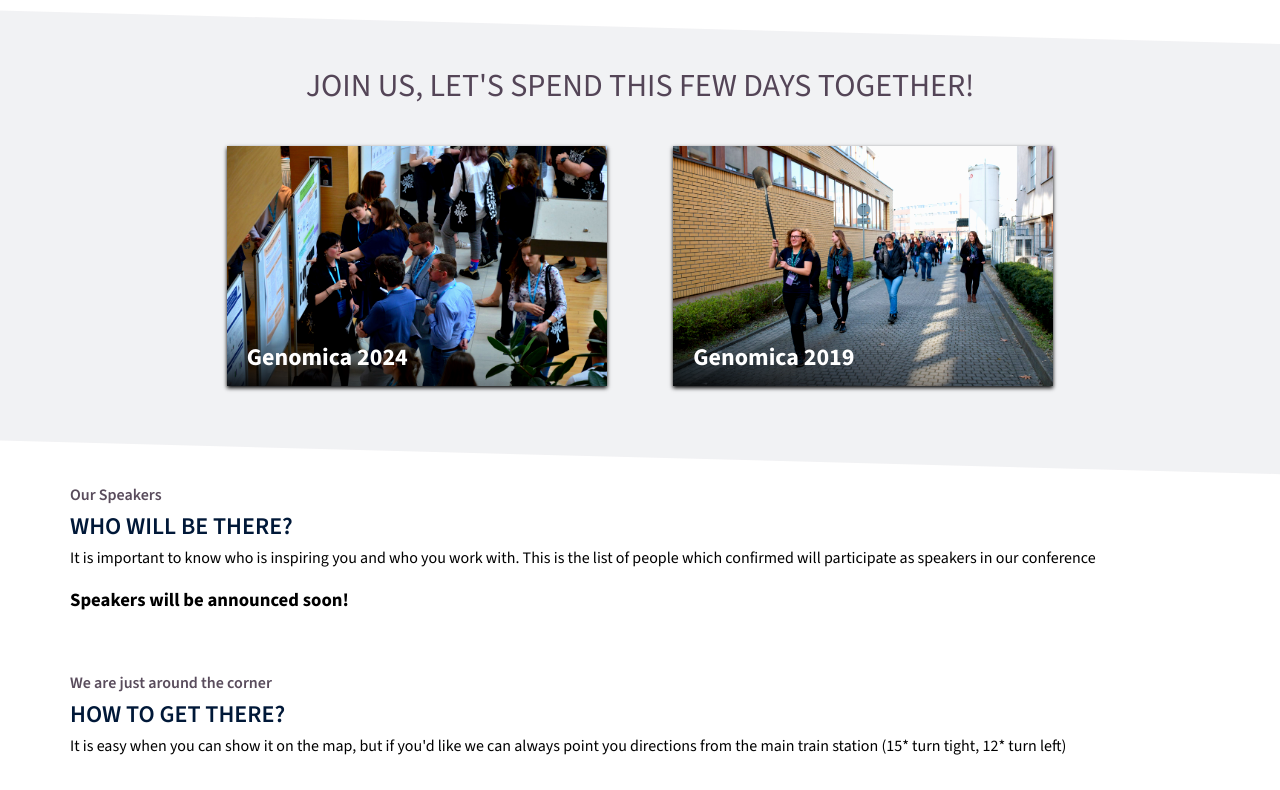
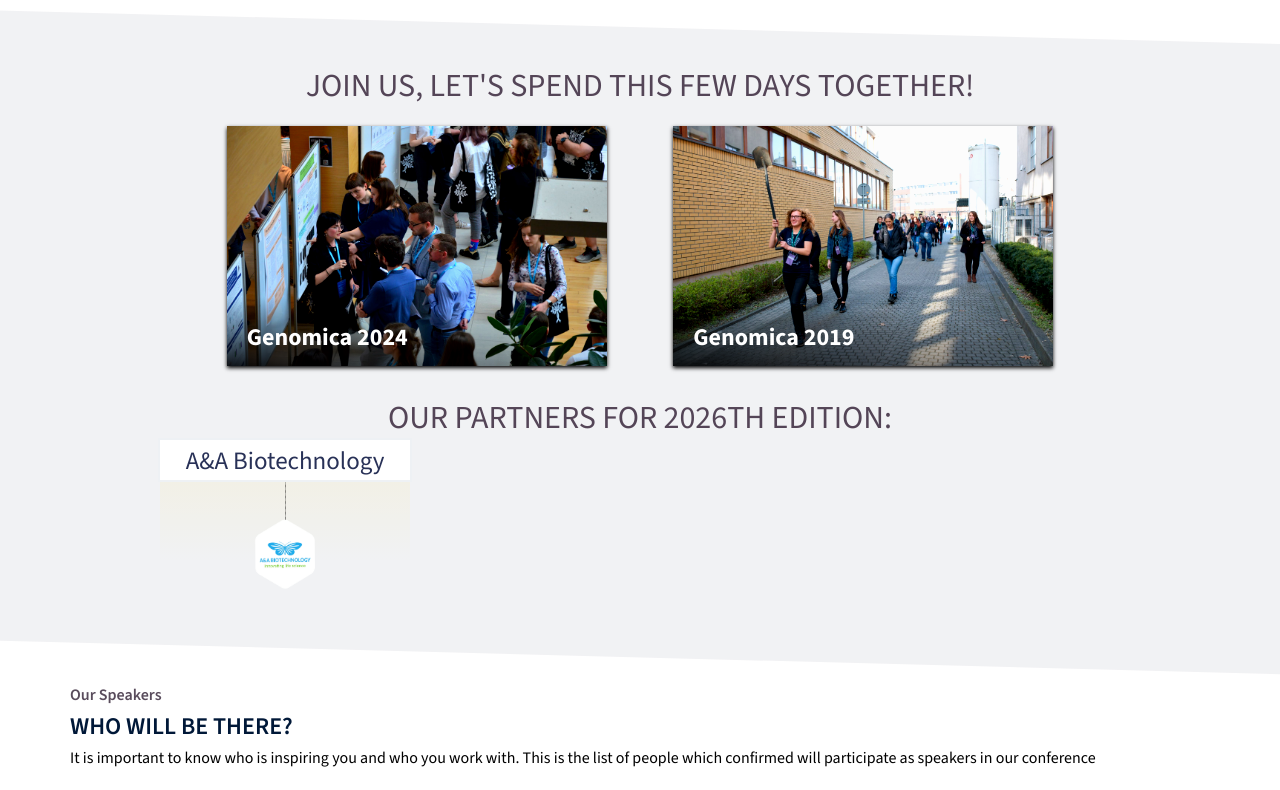
Before and after one commit to tzmcion/genomica, a React (Create React App) app: page / in a window 1280 px wide. Shown: the part 960-1750 px from the top of the page. Built offline with nearby package versions, Linux system fonts and the light colour scheme; the HTML template or start-up script is replaced by a standard one.

Commit message:
changes some

```diff
--- a/src/Components/BGCanvas/BGCanvas.js
+++ b/src/Components/BGCanvas/BGCanvas.js
@@ -35,10 +35,10 @@ export default function BGCanvas({src,width,height,options = default_options, cl
   },[src])
 
   useEffect(()=>{
-    if(file_blob && canvas_ref.current && options){
+    if(file_blob && canvas_ref.current && options && animator == null){
       set_animator(new Canvas_manager(canvas_ref.current,dimensions.width,dimensions.height,file_blob,options));
     }
-  },[dimensions,file_blob,options]);
+  },[dimensions,file_blob,options, animator]);
 
   useEffect(()=>{
     return () => {animator && animator.destroy();}
--- a/src/Components/BGCanvas/CanvasManager/Rope.js
+++ b/src/Components/BGCanvas/CanvasManager/Rope.js
@@ -109,8 +109,8 @@ class Rope{
         for(let a = 0; a < this.points.length; a++){
             const point = this.points[a];
             if(point.is_on_point(x,y,1)){
-                point.px = point.x + 7;
-                point.py = point.y + 7;
+                point.px = point.x + 10;
+                point.py = point.y + 10;
                 break;
             }
         }
--- a/src/Components/BGCanvas/CanvasManager/cnavas_manager.js
+++ b/src/Components/BGCanvas/CanvasManager/cnavas_manager.js
@@ -22,7 +22,9 @@ class canvas_manager{
             this.ropes.map(rope => rope.update(this.width,this.height))
         }
         this.__private_start_animation = this.__private_start_animation.bind(this);
-        this.__private_start_animation();
+        if(this.animation_id == 0){
+            this.__private_start_animation();
+        }
     }
 
     /**
--- a/src/Components/HomeData/HomeData.js
+++ b/src/Components/HomeData/HomeData.js
@@ -16,6 +16,9 @@ import img_2019_4 from "../../Assets/past_editions/e_2023_4.jpg";
 import img_2019_5 from "../../Assets/past_editions/e_2023_5.jpg";
 import img_2019_6 from "../../Assets/past_editions/e_2023_6.jpg";
 
+import Sponsor from '../Sponsor/Sponsor';
+import aa_bio from '../../Assets/program/sponsor_aa_biotechnology_2.png'
+
 export default function HomeData() {
   return (
     <div className='HomeData'>
@@ -25,6 +28,12 @@ export default function HomeData() {
                 <PhotoCard img={[img1,img2, img3, img4, img5, img6]} big_title={"Genomica 2024"} title={"Our edition from callendar year 2024"} />
                 <PhotoCard img={[img_2019_1,img_2019_2,img_2019_3,img_2019_4,img_2019_5,img_2019_6]} big_title={"Genomica 2019"} title={"Far Far away in 2019 ;)"} />
             </div>
+            <h1>Our partners for 2026th edition:</h1>
+            <div className='Sponsors-List'>
+              <Sponsor title={'A&A Biotechnology'} image={aa_bio} link="https://aabiot.com" />
+              {/* <Sponsor title={'Eppendorf'} image={ependorf} link="https://www.eppendorf.com" /> */}
+              {/* <Sponsor title='KNSB InSilico' image={inSilico} link="https://insilico.knsb.pl" /> */}
+            </div>
         </div>
     </div>
   )
--- a/src/Components/HomeData/HomeData.scss
+++ b/src/Components/HomeData/HomeData.scss
@@ -1,6 +1,6 @@
 .HomeData{
     position: relative;
-    height:400px;
+    height:600px;
     padding-top: 30px;
     &::after{
         content: '';
@@ -28,9 +28,10 @@
         }
         .HomeData-Register-Fast{
             width:1140px;
-            margin: 40px auto;
+            margin: 20px auto;
             height:300px;
             border-radius: 2px;
+            margin-bottom: -30px;
             display: flex;
             flex-direction: row;
             justify-content: space-evenly;
--- a/src/Components/Map/Map.js
+++ b/src/Components/Map/Map.js
@@ -11,7 +11,7 @@ export default function Map() {
         <TitleComponent>
           <h5>We are just around the corner</h5>
           <h2>How to get there?</h2>
-          <h4>It is easy when you can show it on the map, but if you'd like we can always point you directions from the main train station (15* turn tight, 12* turn left)</h4>
+          <h4>Don't get lost in a big city like Cracow, we will miss you if you do :-c</h4>
         </TitleComponent>
         <div className='Map-Container'>
             <div className='Map-Data'>
--- a/src/Components/Sponsor/Sponsor.js
+++ b/src/Components/Sponsor/Sponsor.js
@@ -4,17 +4,17 @@ import './Sponsor.scss'
 
 export default function Sponsor({image,title, link}) {
     const options = {...RopeOptions};
-    options.obj_width = 2;
-    options.quantity = 10;
+    options.obj_width = 0.5;
+    options.quantity = 13;
     options.gravity = 0.35;
-    options.color = 'rgba(0,0,0,0)';
+    options.color = 'rgba(0,0,0,0.5)';
 
     return (
       <a href={link} target="_blank" rel="noopener noreferrer" className="Sponsor-Link">
         <div className='Sponsor'>
           <h2>{title}</h2>
           <div className='Rope_Sponsor'>
-            <RopeImage width={250} height={150} src={image} options={options} />
+            <RopeImage width={300} height={200} src={image} options={options} />
           </div>
         </div>
       </a>
--- a/src/Components/Sponsor/Sponsor.scss
+++ b/src/Components/Sponsor/Sponsor.scss
@@ -6,7 +6,7 @@
 
     &:hover {
       transform: scale(1.05);
-      box-shadow: 0 4px 12px rgba(0, 0, 0, 0.2);
+      // box-shadow: 0 4px 12px rgba(0, 0, 0, 0.2);
     }
   }
 
@@ -16,6 +16,7 @@
     flex-direction: column;
     align-items: center;
     justify-content: center;
+    background: linear-gradient(#ffd00017, transparent, transparent);
     h2 {
       margin: 0;
       padding: 0;
@@ -27,7 +28,7 @@
       justify-content: center;
       text-align: center;
       color: #283157;
-      background-color: #fffaf5;
+      background-color: #ffffff;
       font-weight: 500;
       border: 2px double rgba(14, 51, 94, 0.068);
       z-index: 1;
@@ -36,6 +37,5 @@
     canvas {
       transform: translateY(-20px);
       z-index: 0;
-      background: linear-gradient(#ffd00017, transparent);
     }
   }
--- a/src/Pages/Attachments/Attachments.js
+++ b/src/Pages/Attachments/Attachments.js
@@ -25,13 +25,12 @@ export default function Attachments() {
             <p></p>
             <a href="https://drive.google.com/file/d/19uqL3oknAzRIDj-KYoIu3Jw6X19baFJn/view?usp=sharing" target='_blank'>Abstract template [EN]</a>
 
+        <h3>Participation in the conference will involve a fee, the amount of which will be announced soon. The fee will include:</h3>
         <ul>
-        <h3>The conference fee is 120 PLN and includes:</h3>
-        <li>Conference packages (containing T-shirts, bags, folders, pens, and sponsor materials)</li>
-        <li>A two-course lunch on Saturday</li>
-        <li>Sandwiches, drinks, and sweet snacks during coffee breaks</li>
-        <li>Participation diplomas and certificates</li>
-        <h4>For an additional fee of 30 PLN, you can also purchase lunch for Sunday. In that case, the total conference fee is 150 PLN.</h4>
+            <li>Conference packages (containing T-shirts, bags, folders, pens, and sponsor materials)</li>
+            <li>A two-course lunch on Saturday</li>
+            <li>Sandwiches, drinks, and sweet snacks during coffee breaks</li>
+            <li>Participation diplomas and certificates</li>
         </ul>
         </div>
     )
--- a/src/Pages/RODO/Rodo.js
+++ b/src/Pages/RODO/Rodo.js
@@ -28,11 +28,12 @@ export default function Rodo() {
 
   return (
     <div className='Rodo'>
+        <h2>Downloads Section:</h2>
         <ul>
-            <li><a href="/Klauzula informacyjna - załącznik do Regulaminu Konferencji_MT(07.01.2025) (2).docx" download>RODO 10th edition</a></li>
-            <li><a href="/Regulations_9.pdf" download >Regulations 9th edition</a></li>
-            <li><a href="/Regulations_8.txt" download >Regulations 8th edition</a></li>
-            <li><a href="/Rodo.txt" download >RODO</a></li>
+            <li><a href="/Klauzula informacyjna - załącznik do Regulaminu Konferencji_MT(07.01.2025) (2).docx" download><span className='Curr_doc'>(Valid document)</span> RODO 10th edition</a></li>
+            <li><a href="/Regulations_9.pdf" download ><span className='Curr_doc'>(Valid document)</span> Regulations 9th/10th edition</a></li>
+            <li><a href="/Regulations_8.txt" download ><span className='Arch_doc'>(Archival document)</span> Regulations 8th edition</a></li>
+            <li><a href="/Rodo.txt" download ><span className='Arch_doc'>(Archival document)</span> RODO 8th/9th edition</a></li>
         </ul>
 
 
--- a/src/Pages/RODO/Rodo.scss
+++ b/src/Pages/RODO/Rodo.scss
@@ -9,6 +9,22 @@
                 &:hover{
                     transition: 0.1s;
                     color: rgb(255, 190, 69);
+                    .Arch_doc{
+                        transition: 0.1s;
+                        color: rgb(255, 57, 30);
+                    }
+                    .Curr_doc{
+                    color: rgb(0, 144, 70);
+                    font-weight: 600;
+                }
+                }
+                .Arch_doc{
+                    color:rgb(150, 18, 1);
+                    font-weight: 600;
+                }
+                .Curr_doc{
+                    color: rgb(101, 186, 10);
+                    font-weight: 600;
                 }
             }
         }
```
Also changed, not shown: 1 other file (tests, documents, lock files or other folders).
